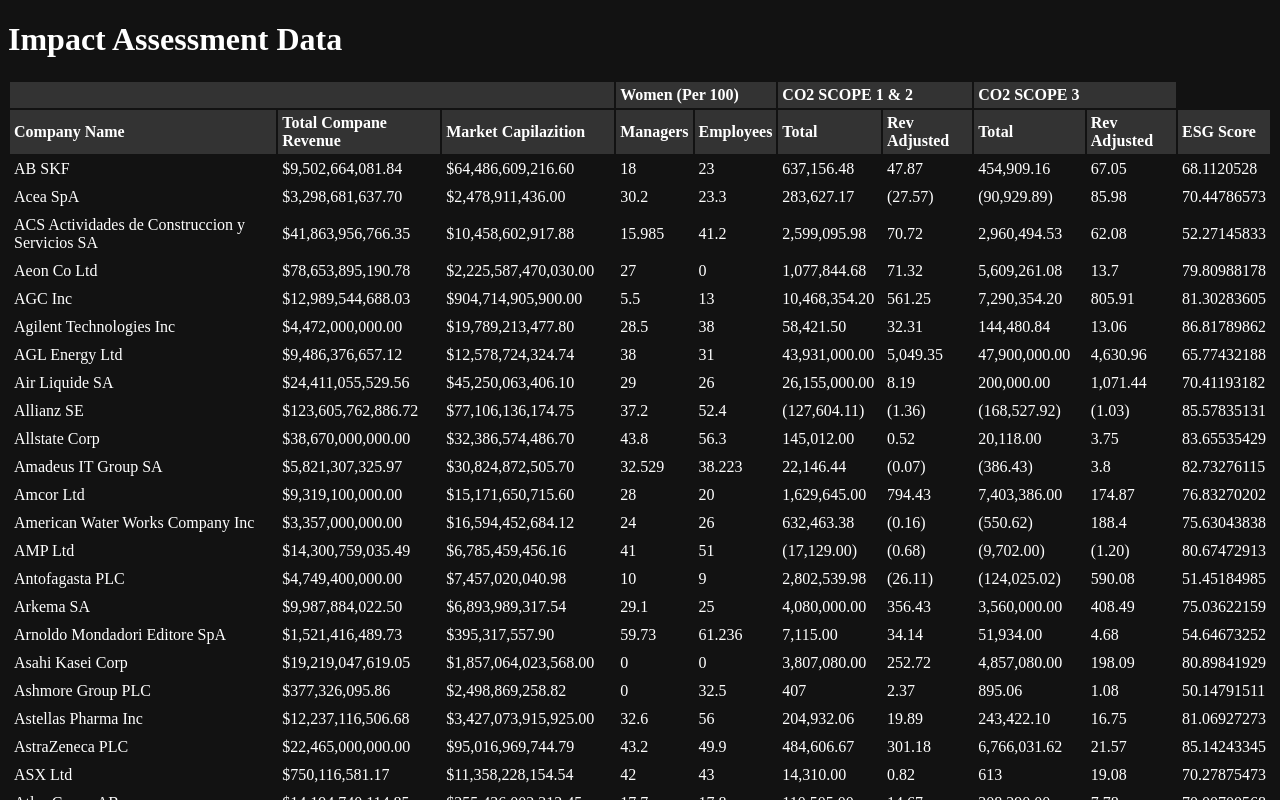
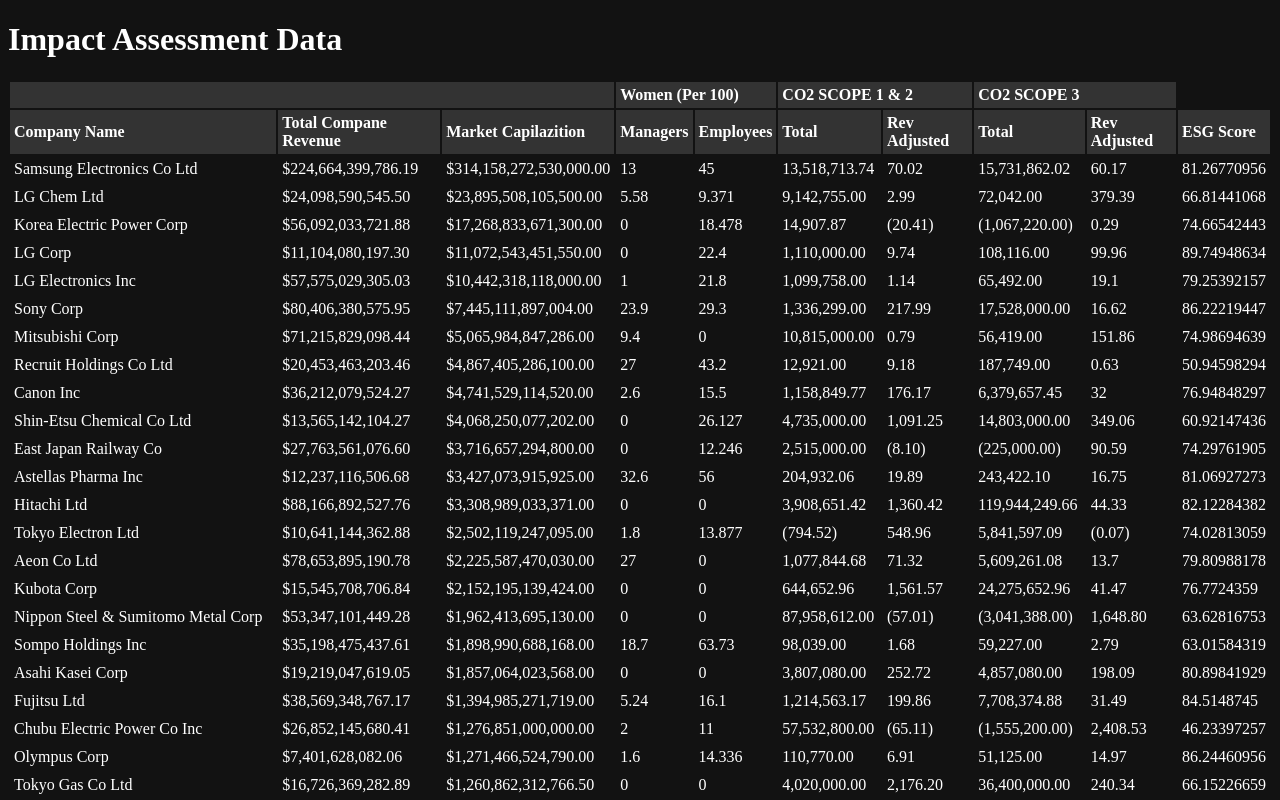
Before and after one commit to MatiasLTonello/Yvesblue-challenge, a Next.js app: page / in a window 1280 px wide. Shown: the top 800 px of the page. Built offline with nearby package versions, Linux system fonts and the light colour scheme.

Commit message:
feat: sanitized data for repeat companys names

```diff
--- a/src/app/page.tsx
+++ b/src/app/page.tsx
@@ -1,7 +1,7 @@
 "use client";
 
 import DATA from "@/data.json";
-import { useState, useMemo } from "react";
+import { useMemo, useState } from "react";
 
 export interface ImpactAssessmentData {
   "Company Name": string;
@@ -16,6 +16,19 @@
   "CO2 Scope 3 Revenue Adjusted": number | string;
 }
 
+const FILTERED_DATA: Map<
+  ImpactAssessmentData["Company Name"],
+  ImpactAssessmentData
+> = new Map();
+
+for (const row of DATA) {
+  FILTERED_DATA.set(row["Company Name"], row);
+}
+
+const SANITIZED_DATA: ImpactAssessmentData[] = Array.from(
+  FILTERED_DATA.values()
+);
+
 export default function Home() {
   const [sort, setSort] = useState<keyof ImpactAssessmentData>("Company Name");
   const matches = useMemo(() => {
@@ -24,7 +37,7 @@
       const aValue = Number(String(a[sort]).replace(numberRegex, ""));
       const bValue = Number(String(b[sort]).replace(numberRegex, ""));
 
-      if (!Number.isNaN(aValue) || !Number.isNaN(bValue)) {
+      if (!Number.isNaN(aValue) && !Number.isNaN(bValue)) {
         return bValue - aValue;
       }
       return (a[sort] as string).localeCompare(b[sort] as string);
@@ -44,21 +57,21 @@
           </tr>
           <tr>
             <th
-              className={sort === "Company Name" ? "font-bold" : "font:normal"}
+              className={sort === "Company Name" ? "font-bold" : "font-normal"}
               onClick={() => setSort("Company Name")}
             >
               {" "}
               Company Name{" "}
             </th>
             <th
-              className={sort === "Total Revenue" ? "font-bold" : "font:normal"}
+              className={sort === "Total Revenue" ? "font-bold" : "font-normal"}
               onClick={() => setSort("Total Revenue")}
             >
               Total Compane Revenue
             </th>
             <th
               className={
-                sort === "Company Market Cap" ? "font-bold" : "font:normal"
+                sort === "Company Market Cap" ? "font-bold" : "font-normal"
               }
               onClick={() => setSort("Company Market Cap")}
             >
@@ -66,7 +79,7 @@
             </th>
             <th
               className={
-                sort === "Women Managers" ? "font-bold" : "font:normal"
+                sort === "Women Managers" ? "font-bold" : "font-normal"
               }
               onClick={() => setSort("Women Managers")}
             >
@@ -74,7 +87,7 @@
             </th>
             <th
               className={
-                sort === "Women Employees" ? "font-bold" : "font:normal"
+                sort === "Women Employees" ? "font-bold" : "font-normal"
               }
               onClick={() => setSort("Women Employees")}
             >
@@ -84,7 +97,7 @@
               className={
                 sort === "CO2 Scope 1 & 2 Adjusted"
                   ? "font-bold"
-                  : "font:normal"
+                  : "font-normal"
               }
               onClick={() => setSort("CO2 Scope 1 & 2 Adjusted")}
             >
@@ -94,7 +107,7 @@
               className={
                 sort === "CO2 Scope 1 & 2 Revenue Adjusted"
                   ? "font-bold"
-                  : "font:normal"
+                  : "font-normal"
               }
               onClick={() => setSort("CO2 Scope 1 & 2 Revenue Adjusted")}
             >
@@ -102,7 +115,7 @@
             </th>
             <th
               className={
-                sort === "CO2 Scope 3 Adjusted" ? "font-bold" : "font:normal"
+                sort === "CO2 Scope 3 Adjusted" ? "font-bold" : "font-normal"
               }
               onClick={() => setSort("CO2 Scope 3 Adjusted")}
             >
@@ -112,14 +125,14 @@
               className={
                 sort === "CO2 Scope 3 Revenue Adjusted"
                   ? "font-bold"
-                  : "font:normal"
+                  : "font-normal"
               }
               onClick={() => setSort("CO2 Scope 3 Revenue Adjusted")}
             >
               Rev Adjusted
             </th>
             <th
-              className={sort === "ESG Score" ? "font-bold" : "font:normal"}
+              className={sort === "ESG Score" ? "font-bold" : "font-normal"}
               onClick={() => setSort("ESG Score")}
             >
               ESG Score
@@ -127,7 +140,7 @@
           </tr>
         </thead>
         <tbody>
-          {matches.map((row, index) => (
+          {SANITIZED_DATA.map((row, index) => (
             <tr key={index}>
               <td>{row["Company Name"]}</td>
               <td>{row["Total Revenue"]}</td>
```
